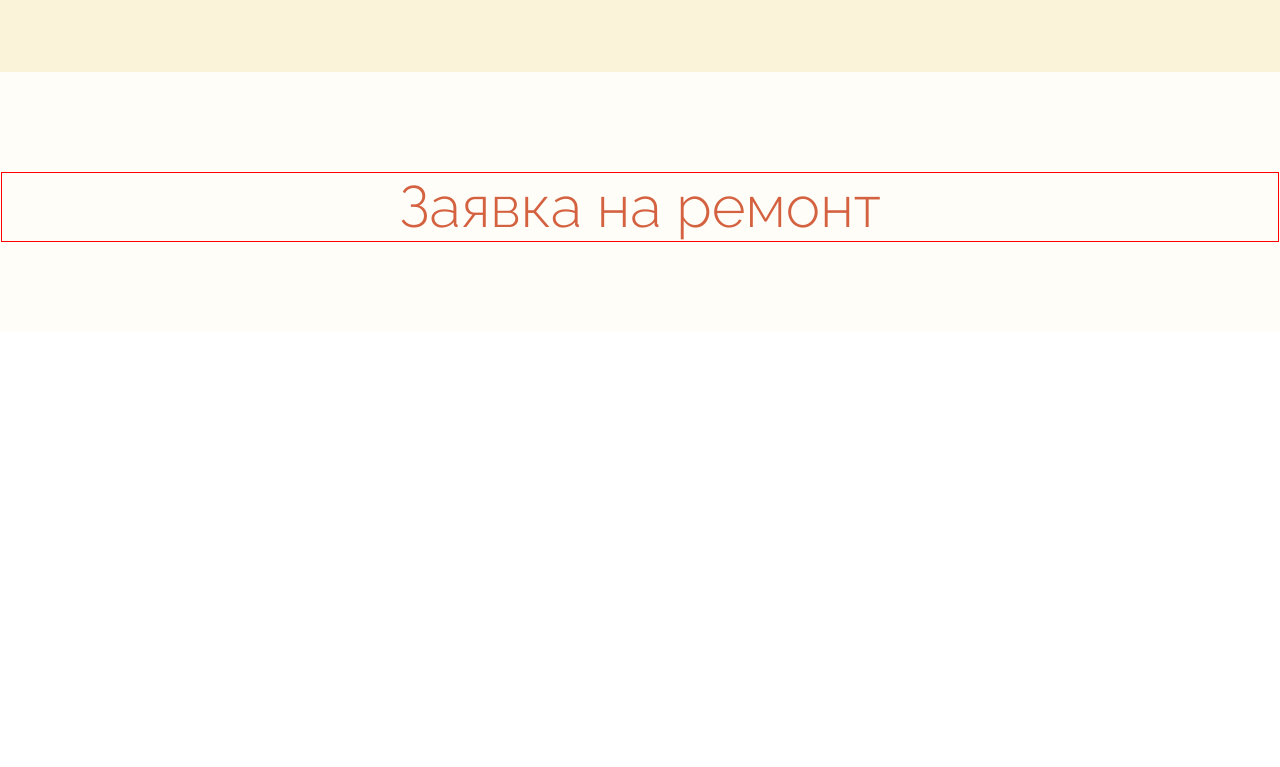
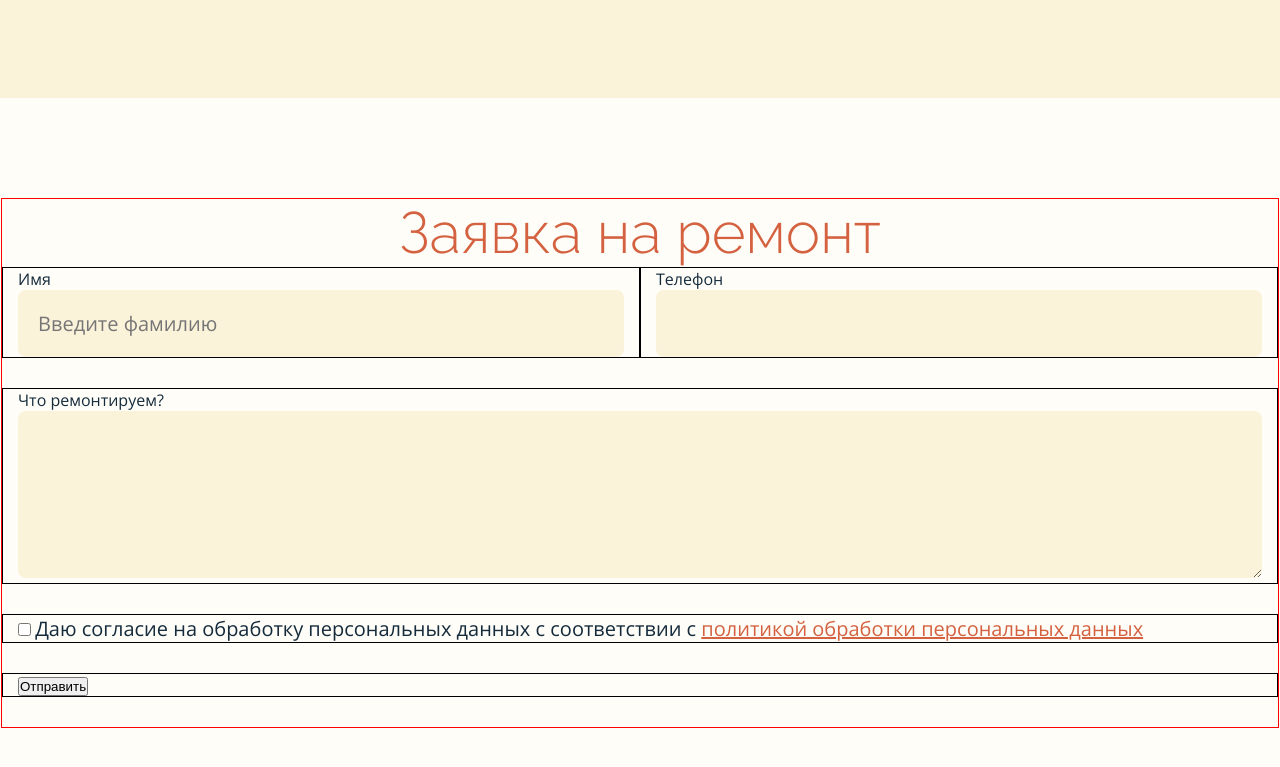
Before and after one commit to kaddem/remcom-2550-demidov, a website: page www/index.html in a window 1280 px wide. Shown: the part 1101-1868 px from the top of the page. Before the commit the page ends 1433 px from the top, so only its background shows below. Drawn offline with Linux system fonts and the light colour scheme.

Commit message:
фиксированное позиционирование шапки + разметка формы

```diff
--- /dev/null
+++ b/src/styles/blocks/_form.scss
@@ -0,0 +1,47 @@
+.form {
+  display: flex;
+  flex-wrap: wrap;
+}
+
+.form-field {
+  flex-basis: 100%;
+  margin-bottom: 30px;
+  padding-left: $gap-half;
+  padding-right: $gap-half;
+  border: 1px solid #000;
+}
+
+.form-field-half {
+  flex-basis: 50%;
+}
+
+.form-input,
+.form-textarea {
+  width: 100%;
+  padding: 20px;
+  font-family: $font-open;
+  font-size: 20px;
+  line-height: 27px;
+  color: $color-dark;
+  background-color: $color-light;
+  border-radius: 8px;
+  border: none;
+
+  &:disabled {
+    background-color: gray;
+  }
+}
+
+.form-textarea {
+  height: 167px;
+  resize: vertical;
+}
+
+.form-checkbox-label {
+  font-size: 20px;
+  line-height: 27px;
+
+  a {
+    color: $color-accent;
+  }
+}
--- a/src/styles/blocks/_header.scss
+++ b/src/styles/blocks/_header.scss
@@ -1,6 +1,11 @@
 .header {
+  position: fixed;
+  width: 100%;
+  left: 0;
+  top: 0;
+  z-index: 1000;
+  padding: 25px 0;
   background-color: $color-dark;
-  padding: 25px 0;
 }
 
 .header-inner {
--- a/src/styles/blocks/_promo.scss
+++ b/src/styles/blocks/_promo.scss
@@ -1,5 +1,5 @@
 .promo {
-  padding: 135px 0;
+  padding: 235px 0 135px;
   background-color: rgba($color-light, 0.2);
 }
 
--- a/src/styles/style.scss
+++ b/src/styles/style.scss
@@ -10,3 +10,4 @@
 @import "blocks/_promo";
 @import "blocks/_services";
 @import "blocks/_order";
+@import "blocks/_form";
--- a/www/index.html
+++ b/www/index.html
@@ -82,6 +82,30 @@
     <section class="order">
       <div class="order-inner">
         <h2 class="order-title">Заявка на ремонт</h2>
+        <form action="#" class="form">
+          <div class="form-field form-field-half">
+            <label for="name" class="form-label">Имя</label>
+            <input placeholder="Введите фамилию" name="name" id="name" type="text" class="form-input">
+          </div>
+          <div class="form-field form-field-half">
+            <label for="phone" class="form-label">Телефон</label>
+            <input name="phone" id="phone" type="text" class="form-input">
+          </div>
+          <div class="form-field">
+            <label for="message" class="form-label">Что ремонтируем?</label>
+            <textarea name="message" id="message" class="form-textarea"></textarea>
+          </div>
+          <div class="form-field">
+            <input name="confirm" id="checkbox" type="checkbox" class="form-checkbox">
+            <label for="checkbox" class="form-checkbox-label">
+              Даю согласие на обработку персональных данных с соответствии с <a href="#">политикой обработки
+                персональных данных</a>
+            </label>
+          </div>
+          <div class="form-field">
+            <button class="btn" type="submit">Отправить</button>
+          </div>
+        </form>
       </div>
     </section>
   </main>
```
Also changed, not shown: www/style/style.css.
